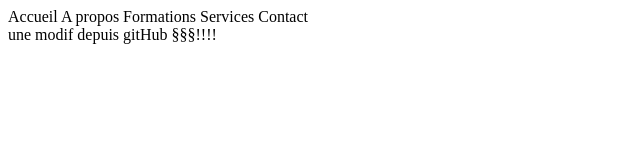
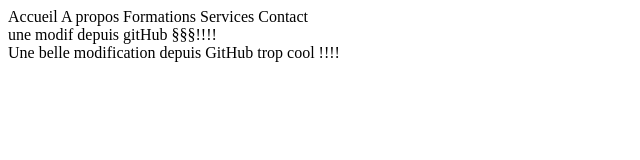
Before and after one commit to HBAISLOVE/demo, a plain HTML site: page index.html in a window 1280 px wide. Shown: the whole page, without its empty margins (0-640 px from the left). Drawn offline with Linux system fonts and the light colour scheme.

Commit message:
mofi en local du fichier index.html

```diff
--- a/index.html
+++ b/index.html
@@ -16,7 +16,13 @@
     </header>
     <section>
       une modif depuis gitHub §§§!!!!
+
     </section>
 
+	<section>
+		<div>
+			Une belle modification depuis GitHub trop cool !!!!
+		</div>
+	</section>
   </body>
 </html>
```
